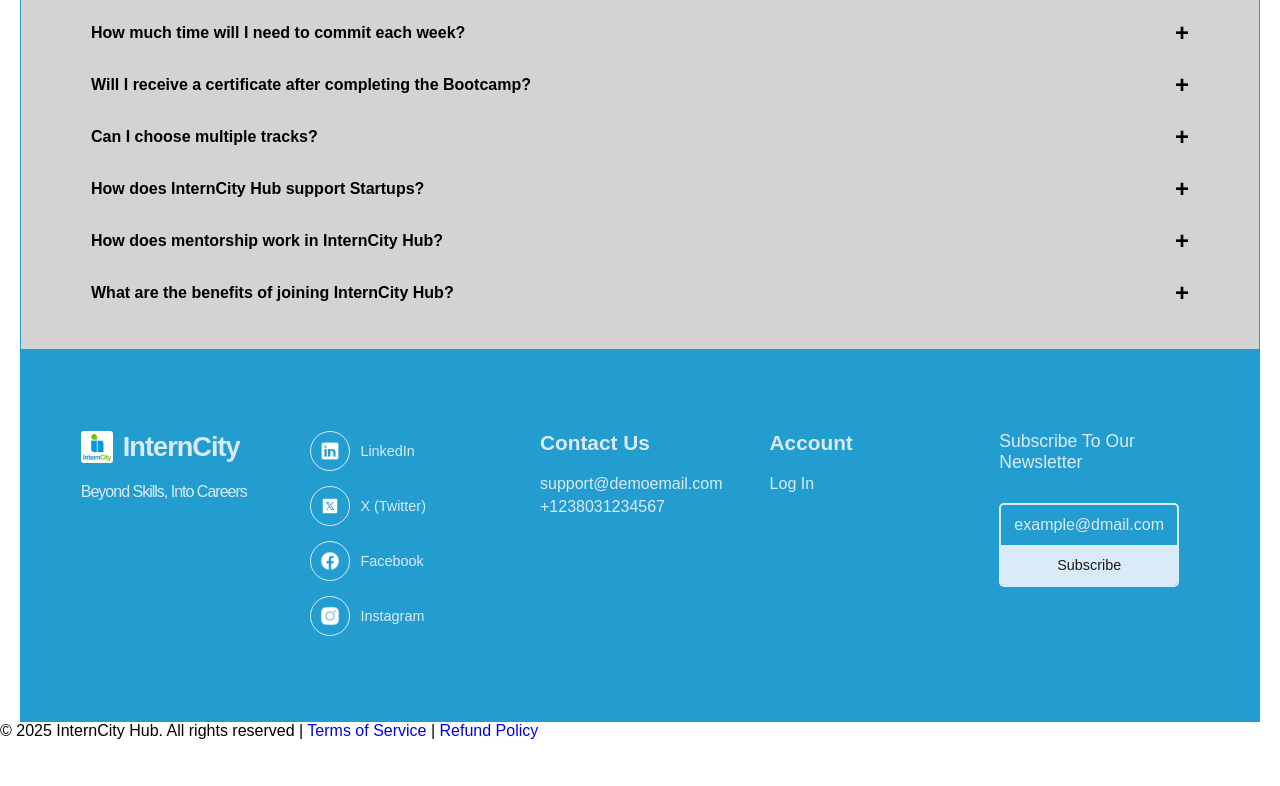
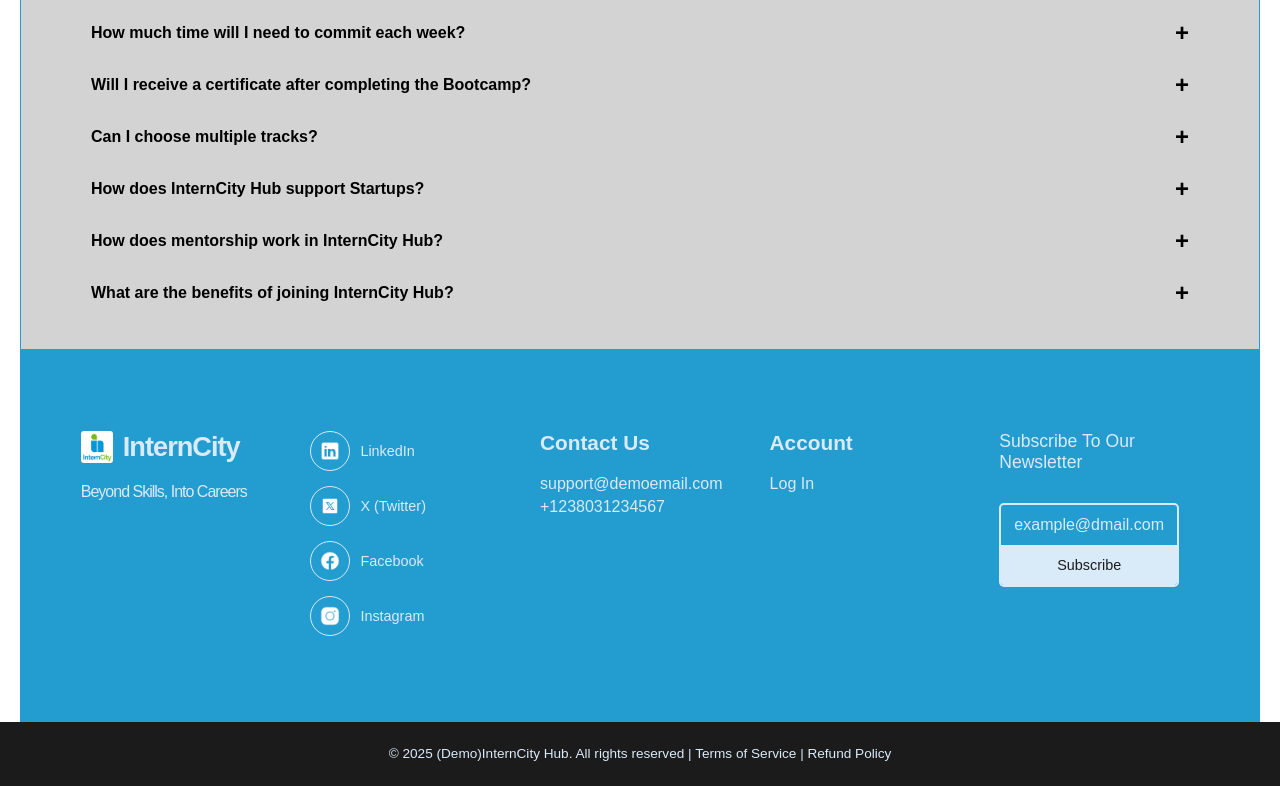
Before and after one commit to Akuchinyerenwa/demo-repo, a plain HTML site: page index.html in a window 1280 px wide. Shown: the part 2345-3131 px from the top of the page. Before the commit the page ends 3085 px from the top, so only its background shows below. Drawn offline with Linux system fonts and the light colour scheme.

Commit message:
Add footer and its contents decorations in the index.css file

```diff
--- a/index.css
+++ b/index.css
@@ -471,6 +471,30 @@ main {
   color: #d9eaf9;
 }
 
+/* THIS PART IS FOR THE FOOTER */
+
+footer {
+  background-color: #1b1b1b;
+}
+
+footer p {
+  color: #d9eaf9;
+  font-size: 0.85rem;
+  text-align: center;
+  line-height: 4rem;
+}
+
+footer p a {
+  color: inherit;
+  cursor: pointer;
+  transition: 0.4s;
+}
+
+footer p a:hover,
+footer p a:active {
+  color: #58a435;
+}
+
 /* THIS PART IS FOR MEDIA QUERIES */
 /* Media Of 820px Max Width */
 @media (max-width: 820px) {
--- a/index.html
+++ b/index.html
@@ -282,9 +282,10 @@
         </div>
       </section>
     </main>
+
     <footer>
       <p>
-        &copy; 2025 InternCity Hub. All rights reserved |
+        &copy; 2025 (Demo)InternCity Hub. All rights reserved |
         <a href="#">Terms of Service</a> | <a href="#">Refund Policy</a>
       </p>
     </footer>
```
